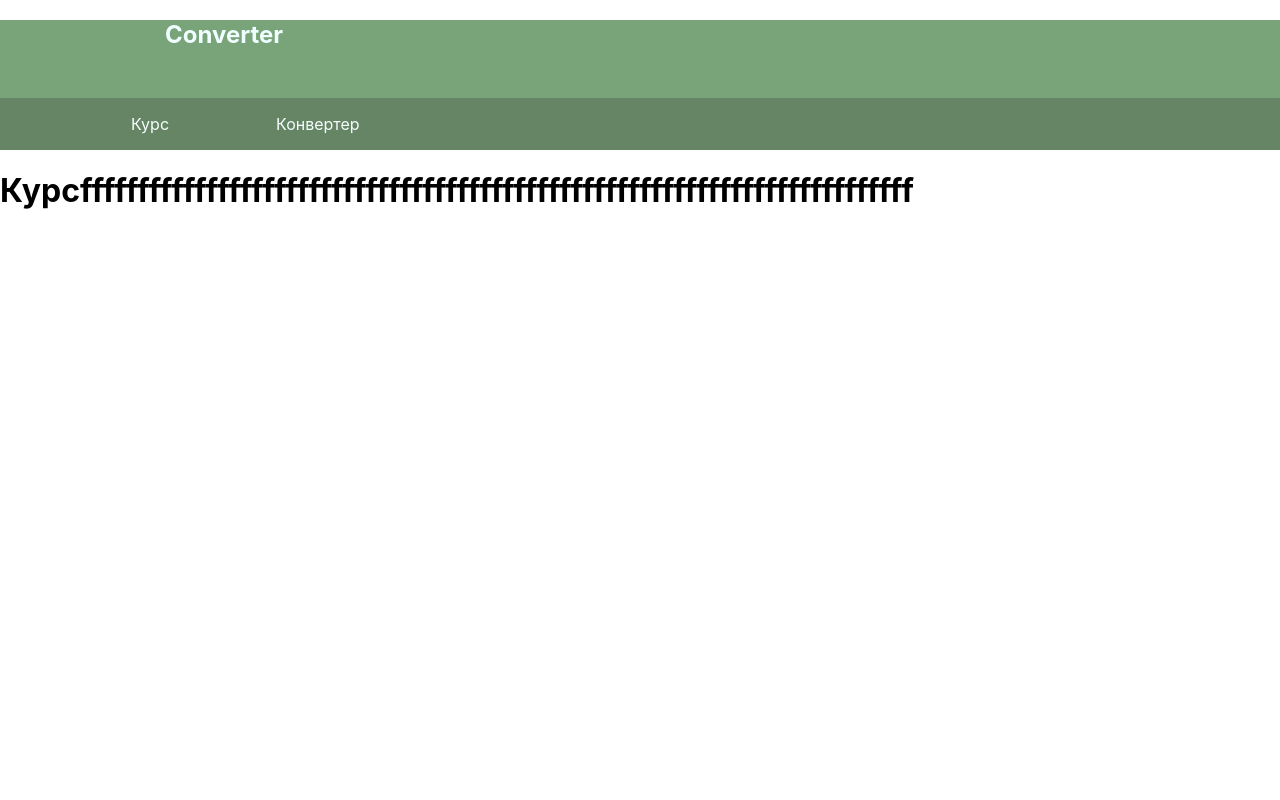
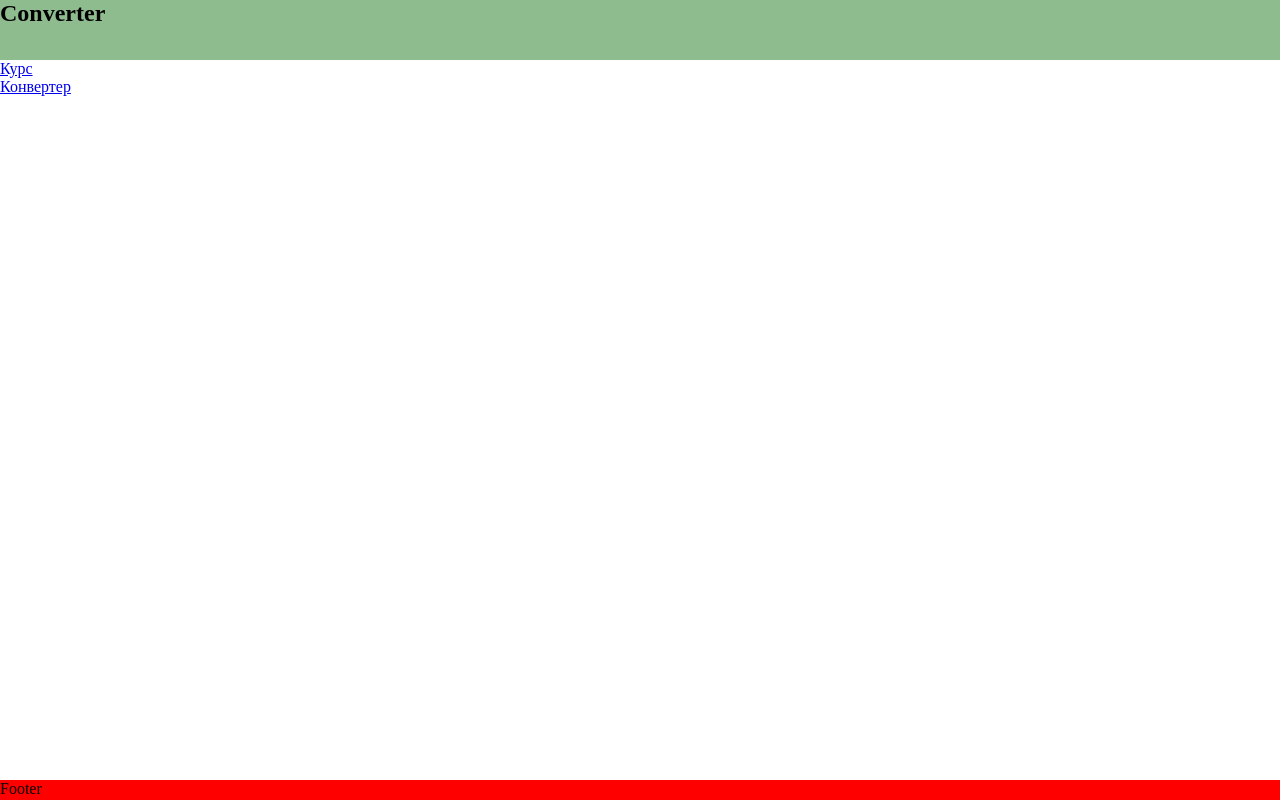
Before and after one commit to itmrgodsend/Converter, a React (Create React App) app: page / in a window 1280 px wide. Built offline with nearby package versions, Linux system fonts and the light colour scheme.

Commit message:
work css

```diff
--- a/src/App.js
+++ b/src/App.js
@@ -8,9 +8,17 @@ class App extends React.Component {
     render() {
 
         return (
-            <div>
+            <div className='wrapper'>
                 <Header/>
-                <h1>Курсfffffffffffffffffffffffffffffffffffffffffffffffffffffffffffffffffffffffff</h1>
+                {/*<h1>Курсfffffffffffffffffffffffffffffffffffffffffffffffffffffffffffffffffffffffff</h1>*/}
+                <div className='main'>
+
+                    <ul>
+                        <li><a href="#">Курс</a></li>
+                        <li><a href="#">Конвертер</a></li>
+                    </ul>
+                </div>
+                <div className='footer'>Footer</div>
             </div>
         );
     }
--- a/src/Header/Header.jsx
+++ b/src/Header/Header.jsx
@@ -1,21 +1,24 @@
 import React from 'react';
 import classes from './Header.module.css'
+import '../App.css'
+import '../index.css'
+
 
 
 const Header = () => {
     return (
-        <header>
+        <div className='header'>
             <h2 className={classes.logo}>Converter</h2>
             <div className={classes.nav}>
-            <nav>
+            {/*<nav>
                 <ul>
                     <li><a href="#">Курс</a></li>
                     <li><a href="#">Конвертер</a></li>
                 </ul>
-            </nav>
+            </nav>*/}
             </div>
 
-        </header>
+        </div>
 
 
     );
--- a/src/Header/Header.module.css
+++ b/src/Header/Header.module.css
@@ -1,8 +1,17 @@
-header {
+
+
+
+
+
+
+
+
+
+/*header {
 
 
     background: #79a479;
-    position:relative ;  /* добавили */
+    position:relative ;  !* добавили *!
     top: 0;
     height:130px;
     width: 100%;
@@ -33,14 +42,15 @@ li {
     width: 100%;
     text-align: left;
     background: #658565;
-    position:absolute; /* добавили */
-    bottom:0; /* добавили */
+    position:absolute; !* добавили *!
+    bottom:0; !* добавили *!
 }
 
 a:hover {
 
-    background: #466246; /* фон пунктов при наведении */
+    background: #466246; !* фон пунктов при наведении *!
     height: 100%;
     width: 100%;
 
 }
+*/
--- a/src/index.css
+++ b/src/index.css
@@ -1,13 +1,34 @@
-body {
+* {
   margin: 0;
-  font-family: -apple-system, BlinkMacSystemFont, 'Segoe UI', 'Roboto', 'Oxygen',
-    'Ubuntu', 'Cantarell', 'Fira Sans', 'Droid Sans', 'Helvetica Neue',
-    sans-serif;
-  -webkit-font-smoothing: antialiased;
-  -moz-osx-font-smoothing: grayscale;
+  padding: 0;
 }
 
-code {
-  font-family: source-code-pro, Menlo, Monaco, Consolas, 'Courier New',
-    monospace;
+.wrapper {
+  display: grid;
+  height: 100vh;
+  grid-template-areas:
+            'header header header'
+            'main main  main'
+            'footer footer footer'
+
+;
+
+
+  grid-template-rows: 60px 1fr 20px;
+  grid-template-columns: 1fr ;
+
+
 }
+
+.header {
+  grid-area: header;
+  background: darkseagreen;
+}
+.main {
+  grid-area: main;
+
+}
+.footer {
+  grid-area: footer;
+  background: red;
+}
```
